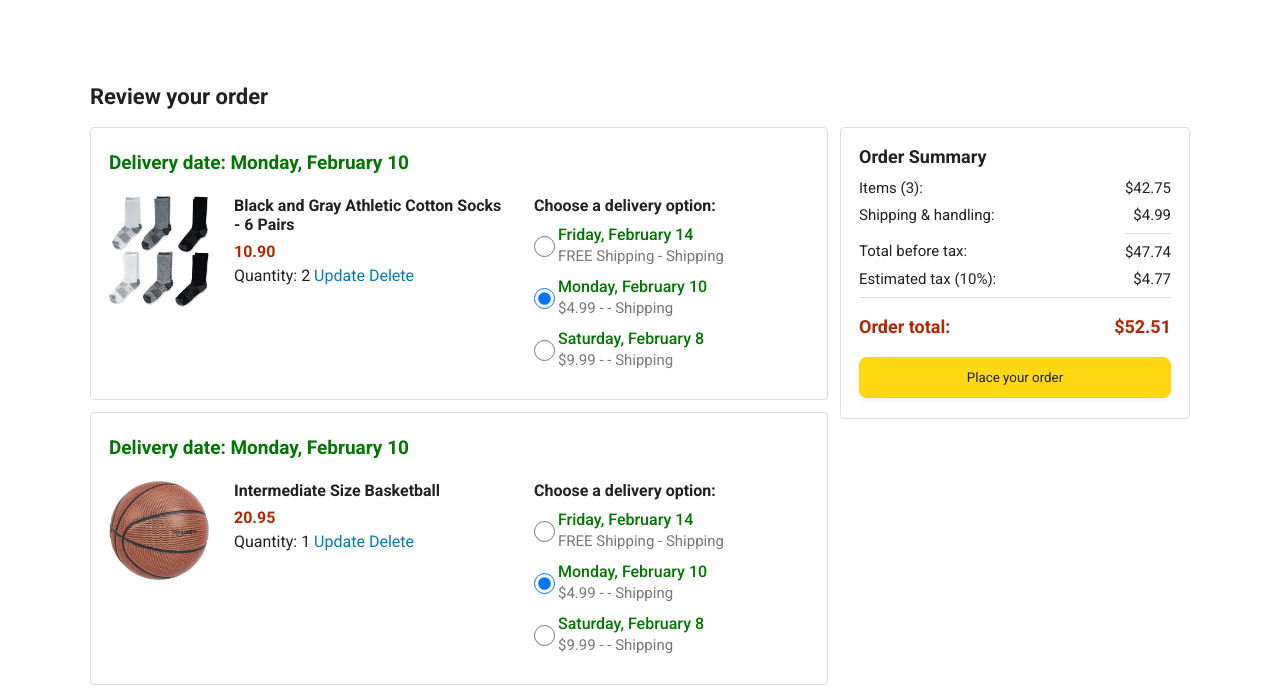
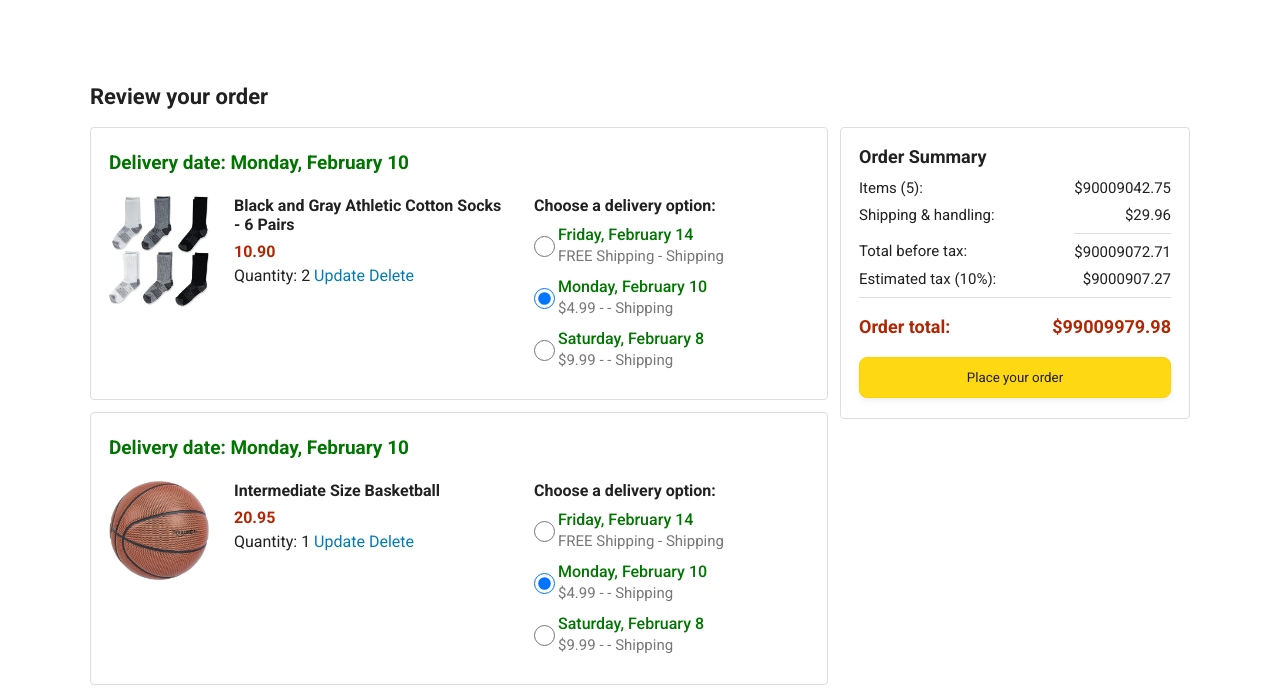
Before and after one commit to RickMar0/JS-AMAZON-COPY, a website with bundled scripts: page checkout.html in a window 1280 px wide. Shown: the part 56-750 px from the top of the page. Built offline with nearby package versions, Linux system fonts and the light colour scheme.

Commit message:
save data and generate HTML for payment summary

```diff
--- a/checkout.html
+++ b/checkout.html
@@ -41,47 +41,11 @@
 
     <div class="main">
       <div class="page-title">Review your order</div>
-
       <div class="checkout-grid">
-        <div class="order-summary js-order-summary">
-        </div>
-
-        <div class="payment-summary">
-          <div class="payment-summary-title">
-            Order Summary
-          </div>
-
-          <div class="payment-summary-row">
-            <div>Items (3):</div>
-            <div class="payment-summary-money">$42.75</div>
-          </div>
-
-          <div class="payment-summary-row">
-            <div>Shipping &amp; handling:</div>
-            <div class="payment-summary-money">$4.99</div>
-          </div>
-
-          <div class="payment-summary-row subtotal-row">
-            <div>Total before tax:</div>
-            <div class="payment-summary-money">$47.74</div>
-          </div>
-
-          <div class="payment-summary-row">
-            <div>Estimated tax (10%):</div>
-            <div class="payment-summary-money">$4.77</div>
-          </div>
-
-          <div class="payment-summary-row total-row">
-            <div>Order total:</div>
-            <div class="payment-summary-money">$52.51</div>
-          </div>
-
-          <button class="place-order-button button-primary">
-            Place your order
-          </button>
+        <div class="order-summary js-order-summary"></div>
+        <div class="payment-summary js-payment-summary"></div>
         </div>
       </div>
-    </div>
 
     <script type="module" src="./scripts/checkout.js"></script>
     <script type="module" src="./data/cart.js"></script>
--- a/data/cart.js
+++ b/data/cart.js
@@ -53,10 +53,12 @@ function addToCart (selector, productId) {
 
 function removeFromCart(productId) {
   let newCart = [];
+
   cart.forEach((cartItem) => {
     if (cartItem.productId !== productId) {
       newCart.push(cartItem);
     }
+
   });
 
   cart = newCart;
--- a/data/delivery-options.js
+++ b/data/delivery-options.js
@@ -15,3 +15,15 @@ export const deliveryOptions = [
     priceCents: 999,
   },
 ];
+
+export function getDeliveryOption(deliveryOptionId) {
+  let deliveryOption;
+
+  deliveryOptions.forEach((option) => {
+    if (option.id === deliveryOptionId) {
+      deliveryOption = option;
+    }
+  });
+
+  return deliveryOption || deliveryOption[0];
+}
--- a/data/products.js
+++ b/data/products.js
@@ -1,3 +1,14 @@
+export function getProduct(productId) {
+  let matchingProduct;
+
+  products.forEach((product)=> {
+    if (product.id === productId) {
+      matchingProduct = product;
+    }
+  })
+  return matchingProduct
+}
+
 export const products = [
   {
     id: "e43638ce-6aa0-4b85-b27f-e1d07eb678c6",
--- a/scripts/checkout.js
+++ b/scripts/checkout.js
@@ -1,3 +1,6 @@
 import { renderOrderSummary } from "../scripts/checkout/orderSummary.js";
+import { renderPaymentSummary } from "../scripts/checkout/paymentSummary.js";
+
 
 renderOrderSummary();
+renderPaymentSummary();
--- a/scripts/checkout/orderSummary.js
+++ b/scripts/checkout/orderSummary.js
@@ -1,7 +1,7 @@
 import {cart, removeFromCart, calculateCartQuantity, saveToStorage, updateDeliveryOption} from "../../data/cart.js";
-import {products} from "../../data/products.js";
+import {getProduct} from "../../data/products.js";
 import {formatCurrency} from "../utils/money.js";
-import {deliveryOptions} from "../../data/delivery-options.js";
+import {deliveryOptions, getDeliveryOption} from "../../data/delivery-options.js";
 import dayjs from "https://unpkg.com/dayjs@1.11.10/esm/index.js";
 
 /*global document alert*/
@@ -12,22 +12,11 @@ export function renderOrderSummary() {
   cart.forEach((cartItem) => {
     const productId = cartItem.productId;
 
-    let matchingProduct;
-
-    products.forEach((product)=> {
-      if (product.id === productId) {
-        matchingProduct = product;
-      }
-    })
+    const matchingProduct = getProduct(productId);
 
     const deliveryOptionId = cartItem.deliveryOptionId;
 
-    let deliveryOption;
-    deliveryOptions.forEach((option) => {
-      if (option.id === deliveryOptionId) {
-        deliveryOption = option;
-      }
-    });
+    const deliveryOption = getDeliveryOption(deliveryOptionId);
 
     const today = dayjs();
 
@@ -203,6 +192,7 @@ export function renderOrderSummary() {
       const inputValue = quantityInput.value;
 
       const item = cart.find(item => item.productId === productId);
+
       if (item) {
         item.quantity = parseInt(inputValue, 10);
       }
--- a/scripts/checkout/paymentSummary.js
+++ b/scripts/checkout/paymentSummary.js
@@ -0,0 +1,75 @@
+/*global document */
+import {cart, calculateCartQuantity} from "../../data/cart.js";
+import { getProduct } from "../../data/products.js";
+import { getDeliveryOption } from "../../data/delivery-options.js";
+import { formatCurrency } from "../utils/money.js";
+
+export function renderPaymentSummary() {
+
+  let productPriceCents = 0;
+
+  let shippingPriceCents = 0;
+
+  cart.forEach((cartItem) => {
+    const product = getProduct(cartItem.productId);
+    productPriceCents += product.priceCents * cartItem.quantity;
+
+    const deliveryOption = getDeliveryOption(cartItem.deliveryOptionId);
+
+    shippingPriceCents += deliveryOption.priceCents;
+
+  });
+
+
+  const totalBeforeTaxCents = productPriceCents + shippingPriceCents;
+  const taxCents = Math.round(totalBeforeTaxCents * 0.1);
+  const totalCents = totalBeforeTaxCents + taxCents;
+
+  const paymentSummaryHTML =
+  `
+    <div class="payment-summary-title">
+      Order Summary
+    </div>
+
+    <div class="payment-summary-row">
+      <div class="js-item-quantity-summary">Items (${calculateCartQuantity()}):</div>
+      <div class="payment-summary-money">
+        $${formatCurrency(productPriceCents)}</div>
+      </div>
+
+    <div class="payment-summary-row">
+      <div>Shipping &amp; handling:</div>
+      <div class="payment-summary-money">
+        $${formatCurrency(shippingPriceCents)}
+      </div>
+    </div>
+
+    <div class="payment-summary-row subtotal-row">
+      <div>Total before tax:</div>
+      <div class="payment-summary-money">
+        $${formatCurrency(totalBeforeTaxCents)}
+        </div>
+    </div>
+
+    <div class="payment-summary-row">
+      <div>Estimated tax (10%):</div>
+      <div class="payment-summary-money">
+        $${formatCurrency(taxCents)}
+      </div>
+    </div>
+
+    <div class="payment-summary-row total-row">
+      <div>Order total:</div>
+      <div class="payment-summary-money">
+        $${formatCurrency(totalCents)}
+      </div>
+    </div>
+
+    <button class="place-order-button button-primary">
+      Place your order
+    </button>
+  `;
+
+  document.querySelector(".js-payment-summary").innerHTML = paymentSummaryHTML;
+
+};
--- a/scripts/utils/money.js
+++ b/scripts/utils/money.js
@@ -1,3 +1,3 @@
 export function formatCurrency(priceCents) {
- return (priceCents / 100).toFixed(2);
+ return (Math.round(priceCents) / 100).toFixed(2);
 };
```
